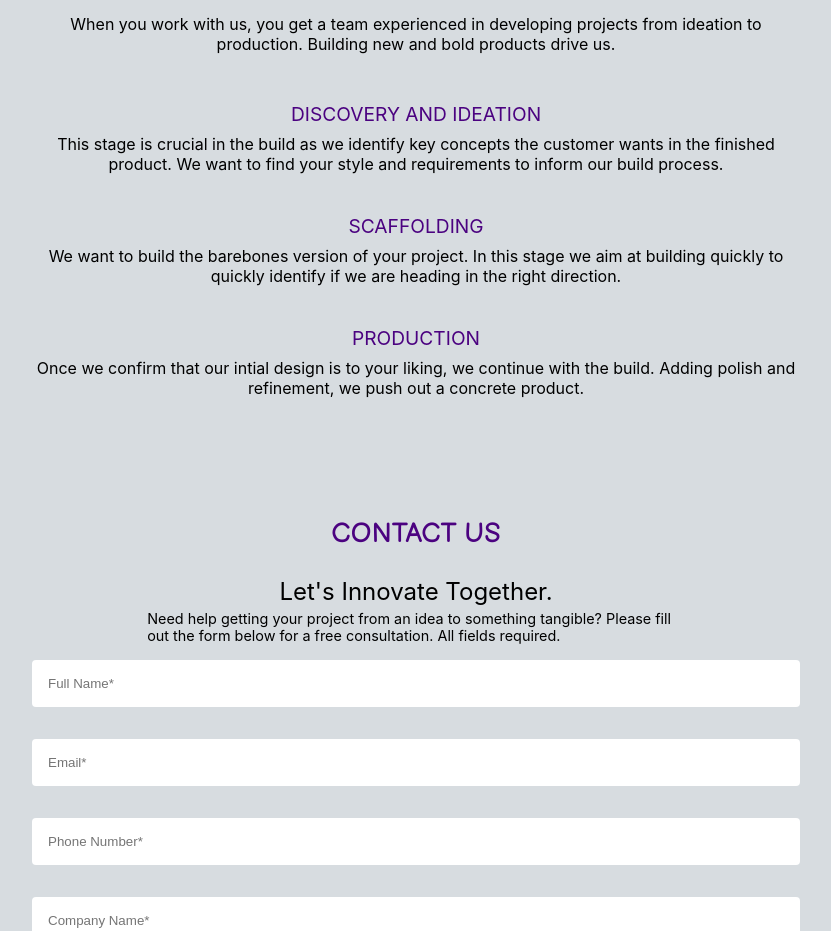
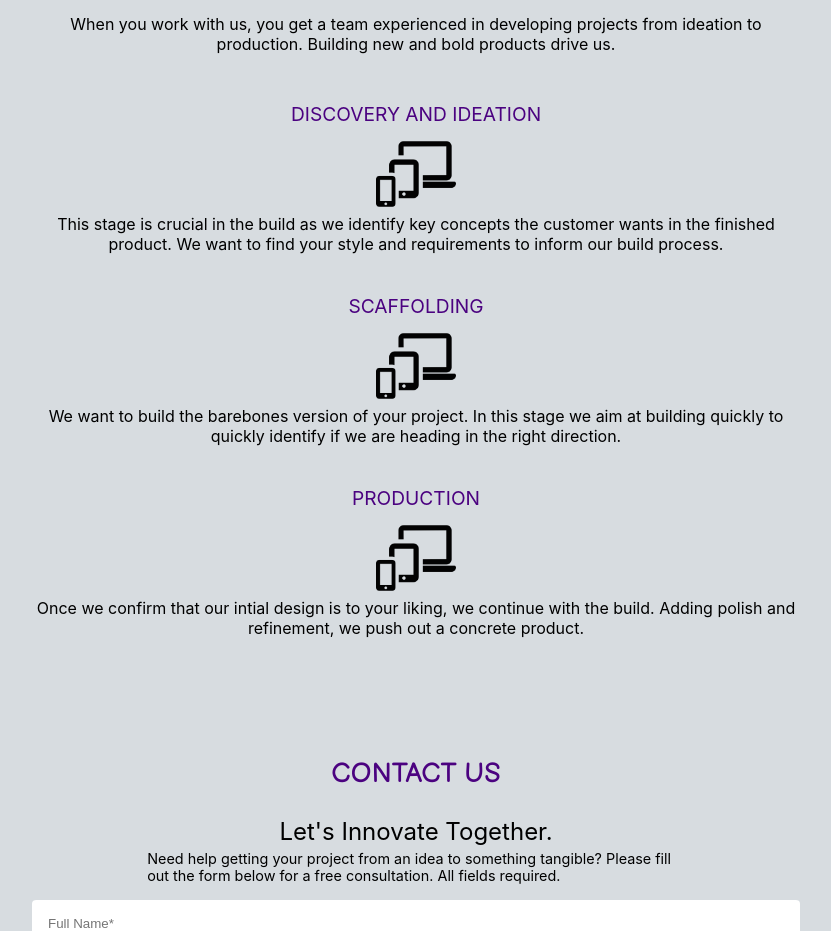
Before and after one commit to AmbushProtected/AmbushProtected.github.io, a React (Create React App) app: page / in a window 1280 px wide. Shown: the part 1640-2571 px from the top of the page, without its empty margins (224-1055 px from the left). Built offline with nearby package versions, Linux system fonts and the light colour scheme.

Commit message:
add placeholder image for now

```diff
--- a/src/AgileSlingshot.js
+++ b/src/AgileSlingshot.js
@@ -1,5 +1,6 @@
 import React from 'react';
 import './AgileSlingshot.css';
+import responsive from './responsive.png';
 
 const AgileSlingshot = () => {
   return (
@@ -11,6 +12,9 @@ const AgileSlingshot = () => {
       </div>
       <div className="agile-box">
         <div className="agile-box-header">Discovery and Ideation</div>
+        <div className="agile-image">
+          <img src={responsive} alt="" />
+        </div>
         <div className="agile-box-copy">
           This stage is crucial in the build as we identify key concepts the
           customer wants in the finished product. We want to find your style and
@@ -19,6 +23,9 @@ const AgileSlingshot = () => {
       </div>
       <div className="agile-box">
         <div className="agile-box-header">Scaffolding</div>
+        <div className="agile-image">
+          <img src={responsive} alt="" />
+        </div>
         <div className="agile-box-copy">
           We want to build the barebones version of your project. In this stage
           we aim at building quickly to quickly identify if we are heading in
@@ -27,6 +34,9 @@ const AgileSlingshot = () => {
       </div>
       <div className="agile-box">
         <div className="agile-box-header">Production</div>
+        <div className="agile-image">
+          <img src={responsive} alt="" />
+        </div>
         <div className="agile-box-copy">
           Once we confirm that our intial design is to your liking, we continue
           with the build. Adding polish and refinement, we push out a concrete
```
